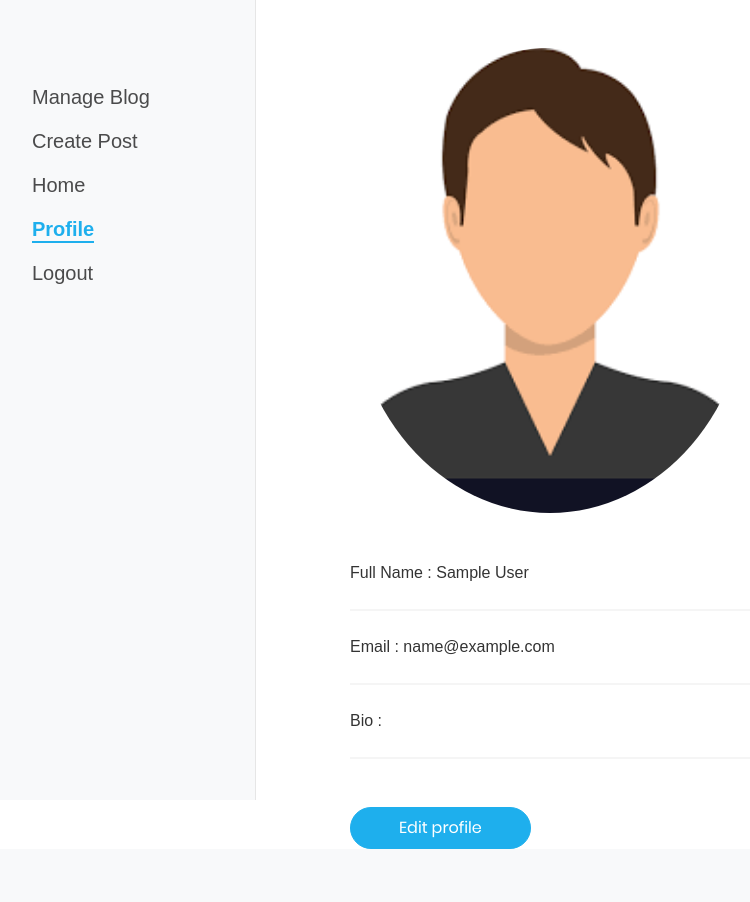
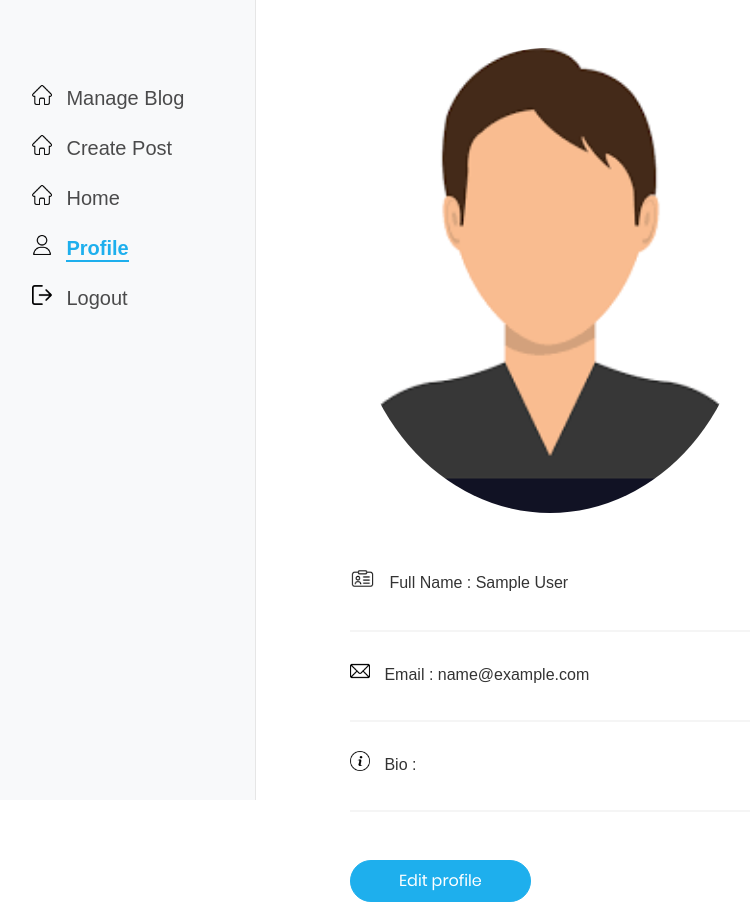
Before and after one commit to Mohammed3tef/Django_Blog, a Django app: page /users/profile/ in a window 1280 px wide. Shown: the whole page, without its empty margins (0-750 px from the left). Before the commit the page ends 849 px from the top, so only its background shows below. Run offline with Django 4.2, Linux system fonts and the light colour scheme; the visitor is signed in with stand-in values (Sample User, id 1); data comes from the database, SQL or seed files in the repository; some libraries are stand-ins or nearby versions.

Commit message:
edit style

```diff
--- a/Dj_blog/users/templates/users/header.html
+++ b/Dj_blog/users/templates/users/header.html
@@ -1,3 +1,5 @@
+{% load static %}
+
 <a href="#" class="js-colorlib-nav-toggle colorlib-nav-toggle"><i></i></a>
 <aside
   id="colorlib-aside"
@@ -9,34 +11,70 @@
     <ul>
       {% if request.user.is_staff %}
       <li>
+        <img
+          src="{% static 'users/imgs/home.png' %}"
+          alt="user_profile_pic"
+          width="20"
+          style="padding: 5px 0 15px 0; margin-right: 10px"
+        />
         <a href="/manager" style="text-align: center; font-size: 20px"
           >Manage Blog</a
         >
       </li>
       {% endif %} {% if not request.user.is_authenticated %}
       <li>
+        <img
+          src="{% static 'users/imgs/loginico.png' %}"
+          alt="user_profile_pic"
+          width="20"
+          style="padding: 5px 0 15px 0; margin-right: 10px"
+        />
         <a href="/users/login" style="text-align: center; font-size: 20px"
           >Login</a
         >
       </li>
       {% endif %} {% if request.user.is_staff %}
       <li id="create">
+        <img
+          src="{% static 'users/imgs/home.png' %}"
+          alt="user_profile_pic"
+          width="20"
+          style="padding: 5px 0 15px 0; margin-right: 10px"
+        />
         <a href="/createpost" style="text-align: center; font-size: 20px"
           >Create Post</a
         >
       </li>
       {% endif %}
-      <li id="home" class="">
+      <li id="home">
+        <img
+          src="{% static 'users/imgs/home.png' %}"
+          alt="user_profile_pic"
+          width="20"
+          style="padding: 5px 0 15px 0; margin-right: 10px"
+        />
         <a href="/" style="text-align: center; font-size: 20px">Home</a>
       </li>
       {% if request.user.is_authenticated %}
       <li id="profile">
+        <img
+          src="{% static 'users/imgs/profile.png' %}"
+          alt="user_profile_pic"
+          width="20"
+          style="padding: 5px 0 15px 0; margin-right: 10px"
+        />
         <a href="/users/profile" style="text-align: center; font-size: 20px"
           >Profile</a
         >
       </li>
       {%endif%} {% if request.user.is_authenticated %}
       <li id="logout">
+        <img
+          src="{% static 'users/imgs/logoutico.png' %}"
+          alt="user_profile_pic"
+          width="20"
+          style="padding: 5px 0 15px 0; margin-right: 10px"
+        />
         <a href="/users/logout" style="text-align: center; font-size: 20px"
           >Logout</a
         >
--- a/Dj_blog/users/templates/users/profile.html
+++ b/Dj_blog/users/templates/users/profile.html
@@ -15,12 +15,27 @@
     {%endif%}
   </div>
   <div class="container mb-5">
-    <h3 class="mb-3">Full Name : {{user.first_name}} {{user.last_name}}</h3>
+    <h3 class="mb-3"> <img
+      src="{% static 'users/imgs/id-card.png' %}"
+      alt="user_profile_pic"
+      width="25"
+      style="padding: 5px 0 15px 0; margin-right: 10px"
+    /> Full Name : {{user.first_name}} {{user.last_name}}</h3>
     <hr />
-    <h3 class="mb-3">Email : {{user.email}}</h3>
+    <h3 class="mb-3">  <img
+      src="{% static 'users/imgs/email.png' %}"
+      alt="user_profile_pic"
+      width="20"
+      style="padding: 5px 0 15px 0; margin-right: 10px"
+    /> Email : {{user.email}}</h3>
     <hr />
 
-    <h4 class="mb-4">
+    <h4 class="mb-4"> <img
+      src="{% static 'users/imgs/info.png' %}"
+      alt="user_profile_pic"
+      width="20"
+      style="padding: 5px 0 15px 0; margin-right: 10px"
+    />
       Bio :
       <span class="mb-3">{{user.profile.bio}}</sp>
     </h4>
```
Also changed, not shown: Dj_blog/media/photo_٢٠٢٢-٠١-٠٨_١٥-٤٠-٣٤.jpg (added), Dj_blog/users/static/users/imgs/email.png (added), Dj_blog/users/static/users/imgs/home.png (added), Dj_blog/users/static/users/imgs/id-card.png (added), Dj_blog/users/static/users/imgs/info.png (added), Dj_blog/users/static/users/imgs/loginico.png (added), Dj_blog/users/static/users/imgs/logoutico.png (added), Dj_blog/users/static/users/imgs/profile.png (added).
